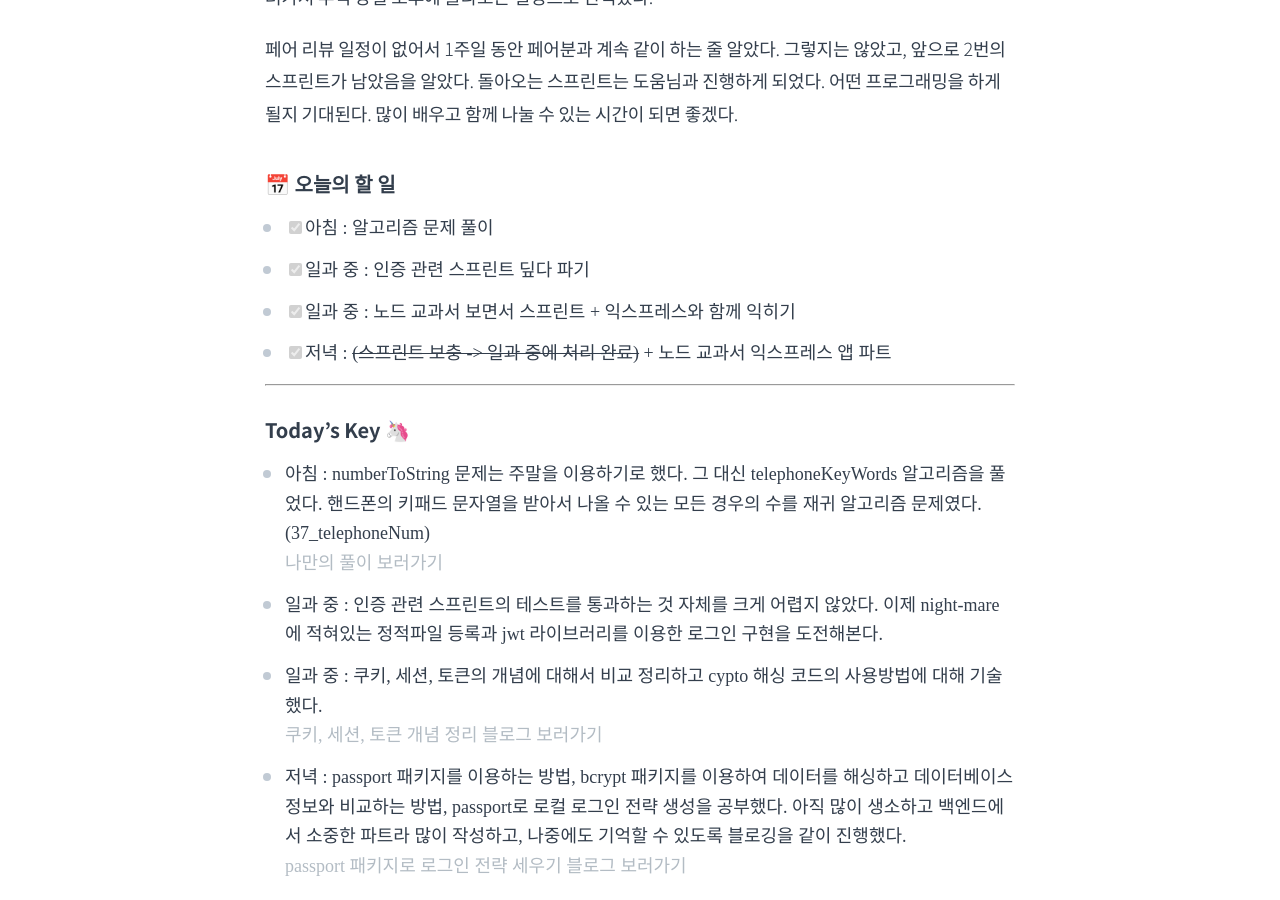
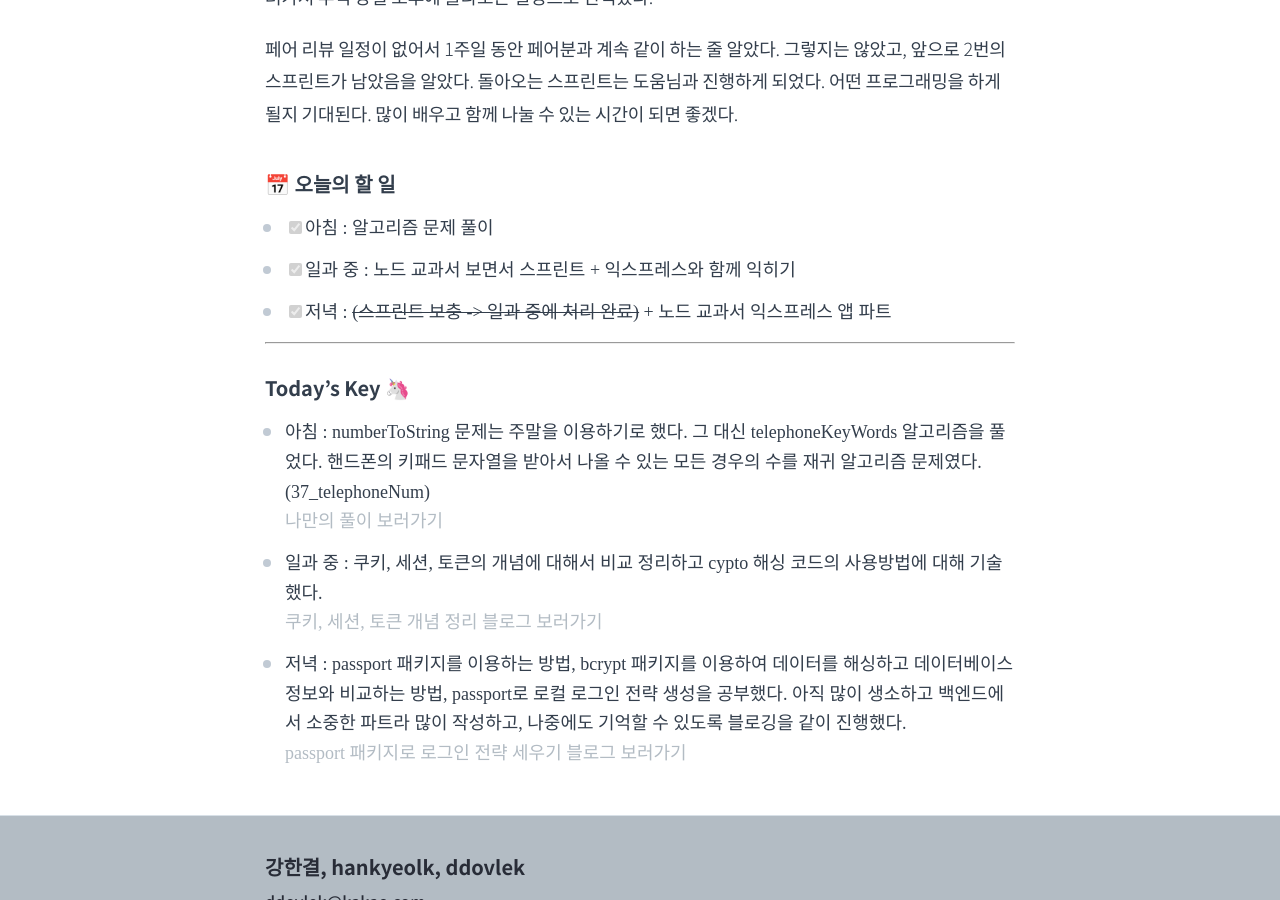
Before and after one commit to hankyeolk/hankyeolk.github.io, a Jekyll site: the page built from TIL/86_2020.09.08.md, in a window 1280 px wide and 900 px high, scrolled down 409 px. Built offline with Jekyll 4.4.1, drawn with Linux system fonts in a browser that asks for light colours; some web fonts are replaced.

Commit message:
til update

```diff
--- a/TIL/86_2020.09.08.md
+++ b/TIL/86_2020.09.08.md
@@ -20,7 +20,6 @@
 ### 📅 오늘의 할 일
 
 - [x] 아침 : 알고리즘 문제 풀이 <br>
-- [x] 일과 중 : 인증 관련 스프린트 딮다 파기 <br>
 - [x] 일과 중 : 노드 교과서 보면서 스프린트 + 익스프레스와 함께 익히기 <br>
 - [x] 저녁 : ~~(스프린트 보충 -> 일과 중에 처리 완료)~~ + 노드 교과서 익스프레스 앱 파트 <br>
 
@@ -30,7 +29,6 @@
 
 - 아침 : numberToString 문제는 주말을 이용하기로 했다. 그 대신 telephoneKeyWords 알고리즘을 풀었다. 핸드폰의 키패드 문자열을 받아서 나올 수 있는 모든 경우의 수를 재귀 알고리즘 문제였다. (37_telephoneNum) <br>
   [나만의 풀이 보러가기](https://github.com/hankyeolk/javascript-algorithm-repo/tree/master/algorithm/37_telephoneNum)
-- 일과 중 : 인증 관련 스프린트의 테스트를 통과하는 것 자체를 크게 어렵지 않았다. 이제 night-mare에 적혀있는 정적파일 등록과 jwt 라이브러리를 이용한 로그인 구현을 도전해본다.
 - 일과 중 : 쿠키, 세션, 토큰의 개념에 대해서 비교 정리하고 cypto 해싱 코드의 사용방법에 대해 기술했다. <br>
   [쿠키, 세션, 토큰 개념 정리 블로그 보러가기](https://www.notion.so/ddovblek/0d3cc94fb5d04eeca26386e08cda60f7)
 - 저녁 : passport 패키지를 이용하는 방법, bcrypt 패키지를 이용하여 데이터를 해싱하고 데이터베이스 정보와 비교하는 방법, passport로 로컬 로그인 전략 생성을 공부했다. 아직 많이 생소하고 백엔드에서 소중한 파트라 많이 작성하고, 나중에도 기억할 수 있도록 블로깅을 같이 진행했다. <br>
```
